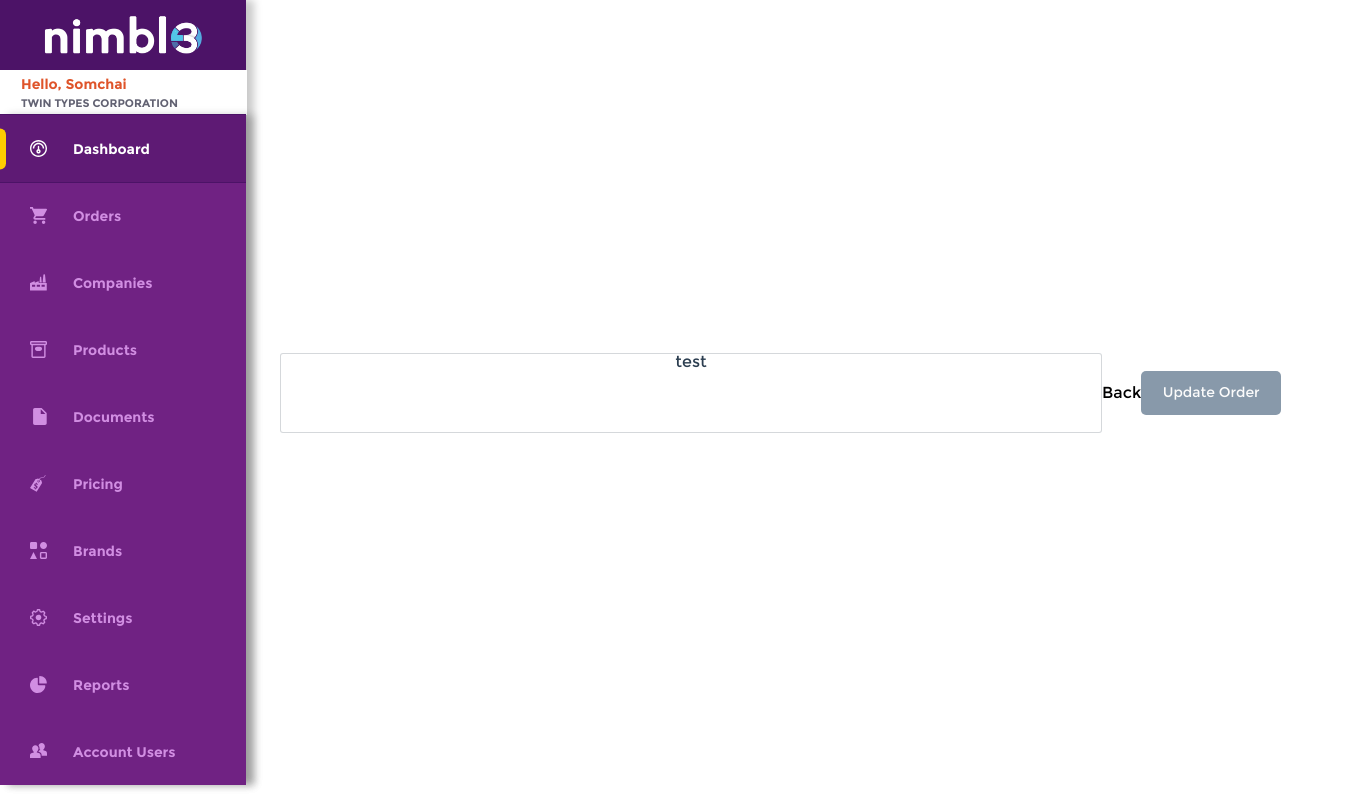
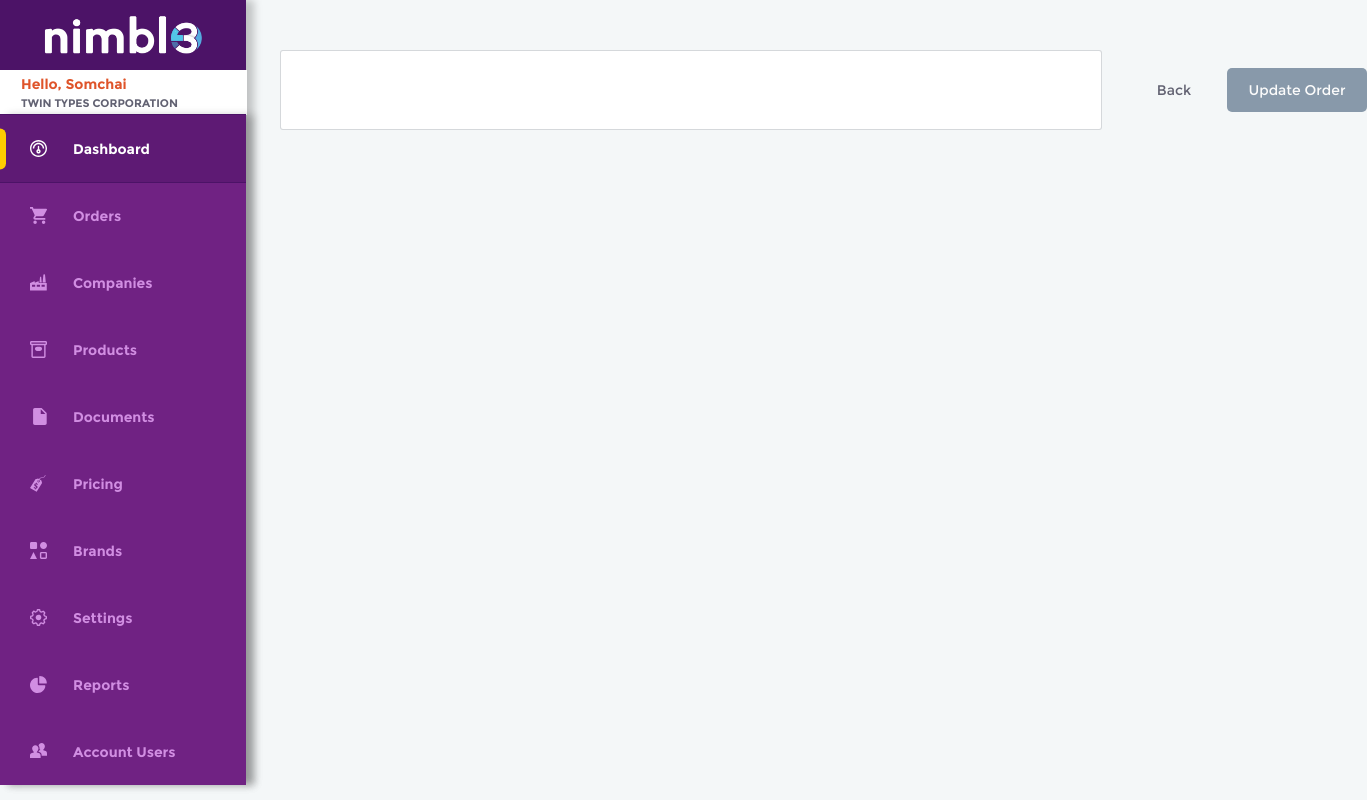
Before and after one commit to Macavirus/nimbl3, a Vue app: page / in a window 1280 px wide. Shown: the whole page, 1367 px wide, since content can reach past the window. Built offline with nearby package versions, Linux system fonts and the light colour scheme.

Commit message:
Fixes button styles again

```diff
--- a/src/App.vue
+++ b/src/App.vue
@@ -1,7 +1,9 @@
 <template>
   <div id="app">
     <navigation></navigation>
+    <div class="main">
     <orderspec></orderspec>
+    </div>
   </div>
 </template>
 
@@ -32,6 +34,7 @@ body {
   margin: 0;
   line-height: 1;
   font-family: 'Montserrat', Helvetica, Arial, sans-serif;
+  background: #F4F7F8;
 }
 * {
   box-sizing: border-box;
@@ -62,4 +65,8 @@ button {
   color: #2c3e50;
   display: flex;
 }
+.main {
+  margin-left: 34px;
+  margin-top: 50px;
+}
 </style>
--- a/src/components/Orderspec.vue
+++ b/src/components/Orderspec.vue
@@ -1,6 +1,6 @@
 <template>
   <div class="orderspec">
-    <div class="orderspec__order"> test
+    <div class="orderspec__order">
     </div>
       <button class="orderspec__back">
         Back
@@ -27,7 +27,7 @@ export default {
 .orderspec {
   display: flex;
   align-items: center;
-  padding-left: 34px;
+  width: 100%;
 }
 
 .orderspec__order {
@@ -38,6 +38,11 @@ export default {
 	background-color: #FFFFFF;
 }
 
+.orderspec__back {
+  	height: 18px;	width: 36px;	color: #626272;	font-family: Montserrat;	font-size: 14px;	line-height: 19px;
+    margin-left: 54px;
+    margin-right: 35px;
+}
 .orderspec__update {
   	height: 44px;	width: 140px;	border-radius: 5px;	background-color: #8899AA;
     	color: #FBFBFB;	font-family: Montserrat;	font-size: 14px;	line-height: 19px;
```
